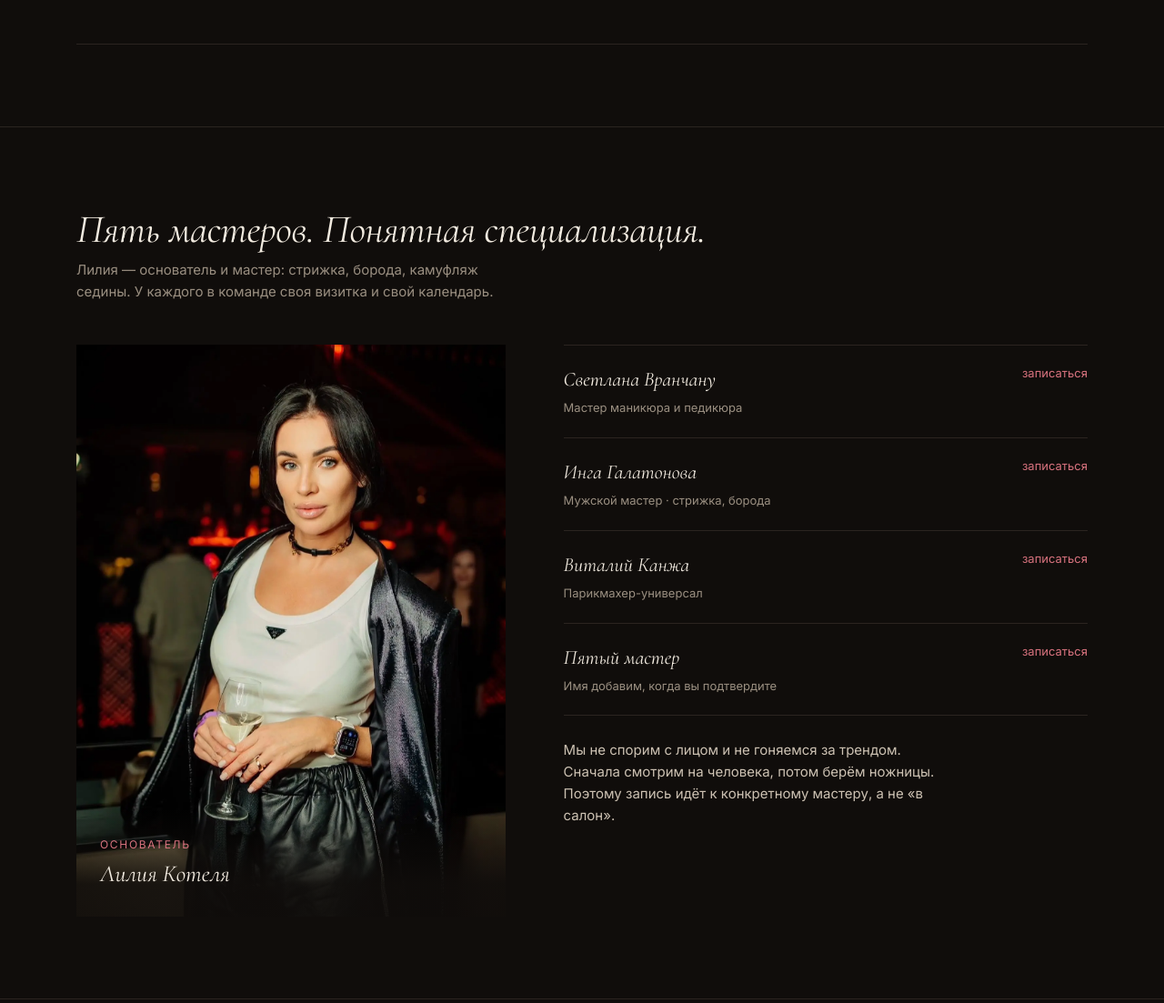
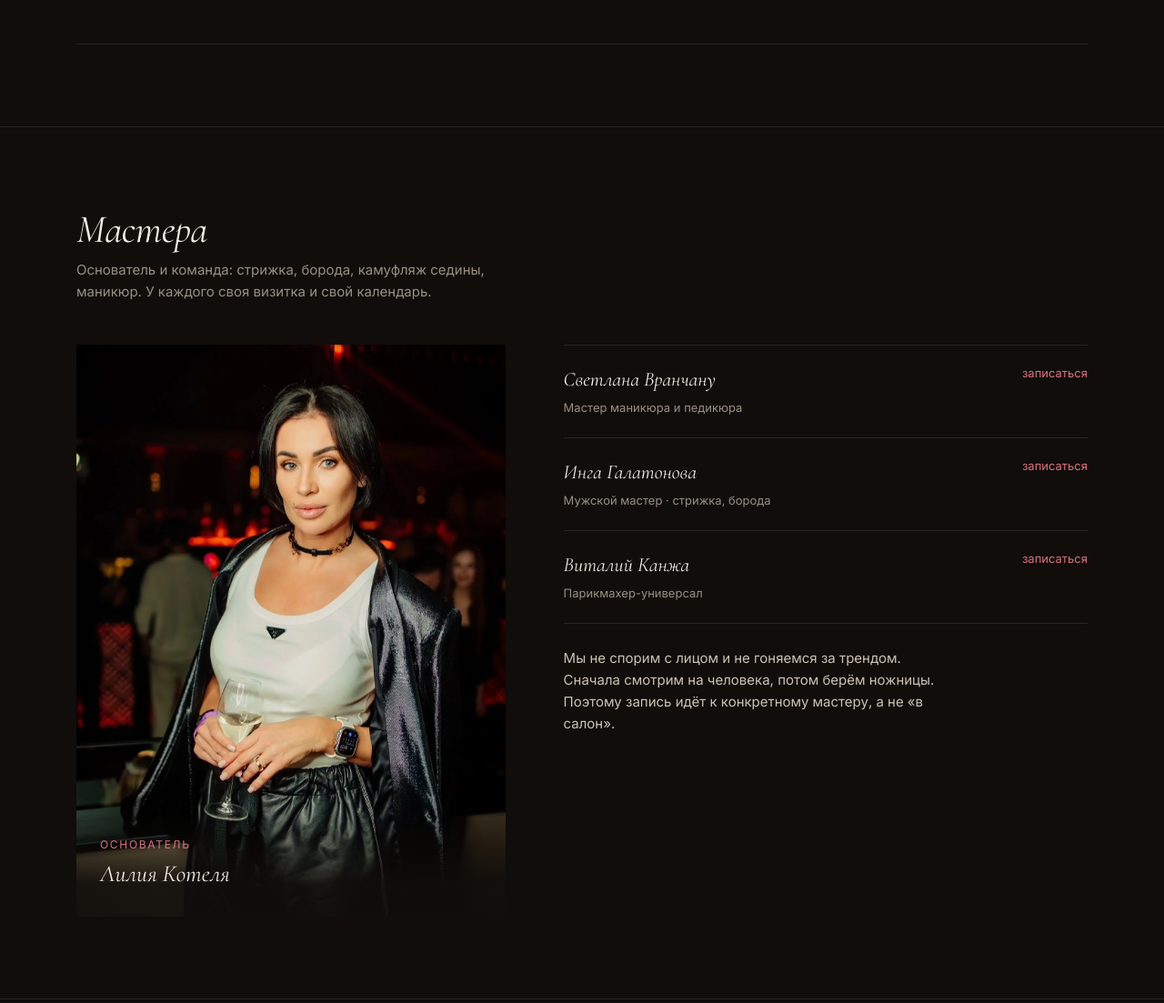
Before and after one commit to moldset-mmc/scenaonline, a Python web app: template public/templates/tulip/index.html in a window 1280 px wide. Shown: the part 1411-2514 px from the top of the page at 91% size. Run offline with Jinja, Linux system fonts and the light colour scheme; the template is opened without the code that fills it, so the values that code supplies are empty.

Commit message:
Show only real content on the client-facing template (#18)

```diff
--- a/public/templates/tulip/index.html
+++ b/public/templates/tulip/index.html
@@ -139,7 +139,8 @@ h1 em{font-style:italic;color:var(--gold)}
 
 /* contacts */
 .contacts{padding:clamp(50px,7vw,92px) 0;border-top:1px solid var(--rule)}
-.contacts .grid{display:grid;grid-template-columns:minmax(0,1fr) minmax(0,1fr);gap:clamp(28px,5vw,72px);align-items:center}
+.contacts .grid{display:grid;grid-template-columns:minmax(0,1.1fr) minmax(0,.9fr);gap:clamp(28px,5vw,72px);align-items:end}
+section{scroll-margin-top:90px}
 .contacts figure{max-width:440px}
 .contacts img{width:100%;aspect-ratio:4/3;object-fit:cover;filter:saturate(.9)}
 .contacts figcaption{margin-top:10px;font-size:12px;letter-spacing:.12em;text-transform:uppercase;color:var(--muted)}
@@ -208,9 +209,8 @@ footer .wrap{display:flex;justify-content:space-between;gap:20px;flex-wrap:wrap}
   </div></section>
 
   <section class="team" id="team"><div class="wrap">
-    <h2 class="h2">Пять мастеров. Понятная специализация.</h2>
-    <p class="sub">Лилия — основатель и мастер: стрижка, борода, камуфляж седины.
-      У каждого в команде своя визитка и свой календарь.</p>
+    <h2 class="h2">Мастера</h2>
+    <p class="sub">Основатель и команда: стрижка, борода, камуфляж седины, маникюр. У каждого своя визитка и свой календарь.</p>
     <div class="grid">
       <figure>
         <img src="/tulip/assets/lilia-evening.webp" alt="Лилия Котеля на вечернем событии" width="900" height="1200" loading="lazy">
@@ -223,8 +223,6 @@ footer .wrap{display:flex;justify-content:space-between;gap:20px;flex-wrap:wrap}
           <li><div><b>Инга Галатонова</b><span>Мужской мастер · стрижка, борода</span></div>
               <a href="#booking">записаться</a></li>
           <li><div><b>Виталий Канжа</b><span>Парикмахер-универсал</span></div>
-              <a href="#booking">записаться</a></li>
-          <li><div><b>Пятый мастер</b><span>Имя добавим, когда вы подтвердите</span></div>
               <a href="#booking">записаться</a></li>
         </ul>
         <p class="bio">Мы не спорим с лицом и не гоняемся за трендом. Сначала смотрим на человека,
@@ -287,7 +285,6 @@ footer .wrap{display:flex;justify-content:space-between;gap:20px;flex-wrap:wrap}
   <section class="contacts" id="contacts"><div class="wrap">
     <h2 class="h2">На Димо 1/1. Ищите тюльпан над входом.</h2>
     <div class="grid">
-      <figure><img src="/tulip/assets/sign.webp" alt="Вывеска TULIP над входом в салон" width="324" height="267" loading="lazy"><figcaption>Вывеска над входом</figcaption></figure>
       <div>
         <p class="addr">Strada Nicolae Dimo 1/1<br>Rîșcani · Chișinău</p>
         <p class="links">
```
